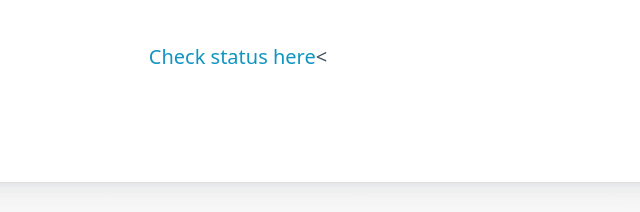
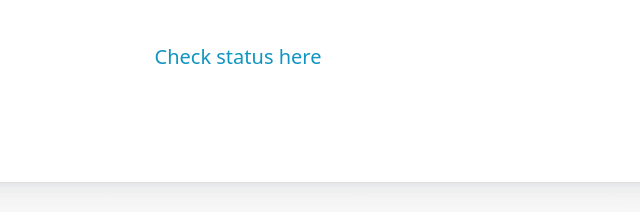
Before and after one commit to integratedmodelling/klab-maintenance-mode.github.io, a plain HTML site: page index.html in a window 1280 px wide. Shown: the part 465-677 px from the top of the page, 402-1042 px from the left. Drawn offline with nearby package versions, Linux system fonts and the light colour scheme.

Commit message:
Update index.html

```diff
--- a/index.html
+++ b/index.html
@@ -14,7 +14,7 @@
       <article>
         <header><img src="/img/im_header_logo.png"/></header>
         <h3>Services are temporarily offline for maintenance</h3>
-        <p><a href="https://status.integratedmodelling.org/" target="_blank" alt="Chack status">Check status here</a><</p>
+        <p><a href="https://status.integratedmodelling.org/" target="_blank" alt="Chack status">Check status here</a></p>
       </article>
     </main>
   </body>
```
